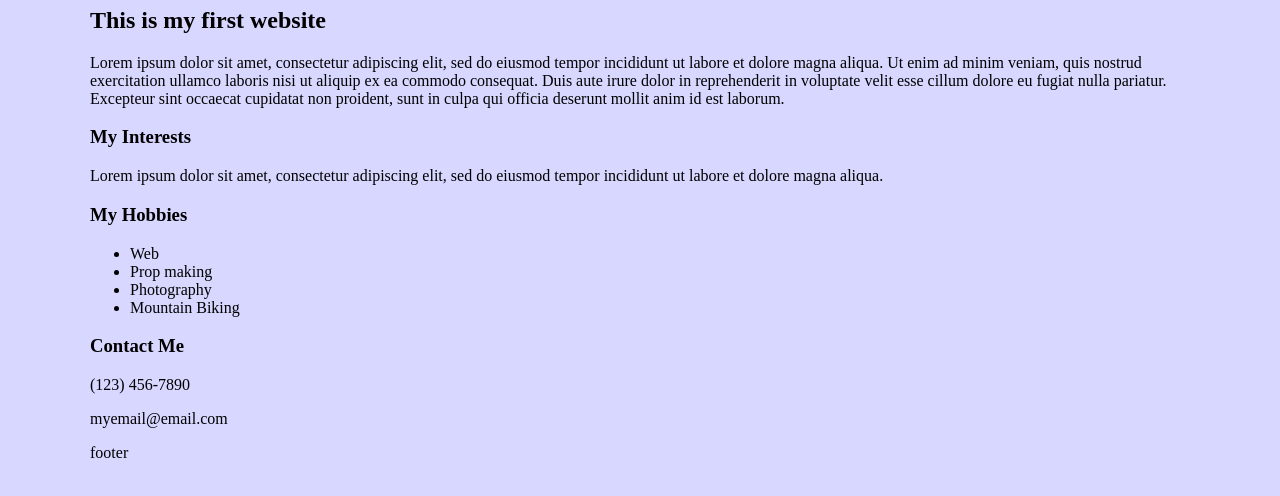
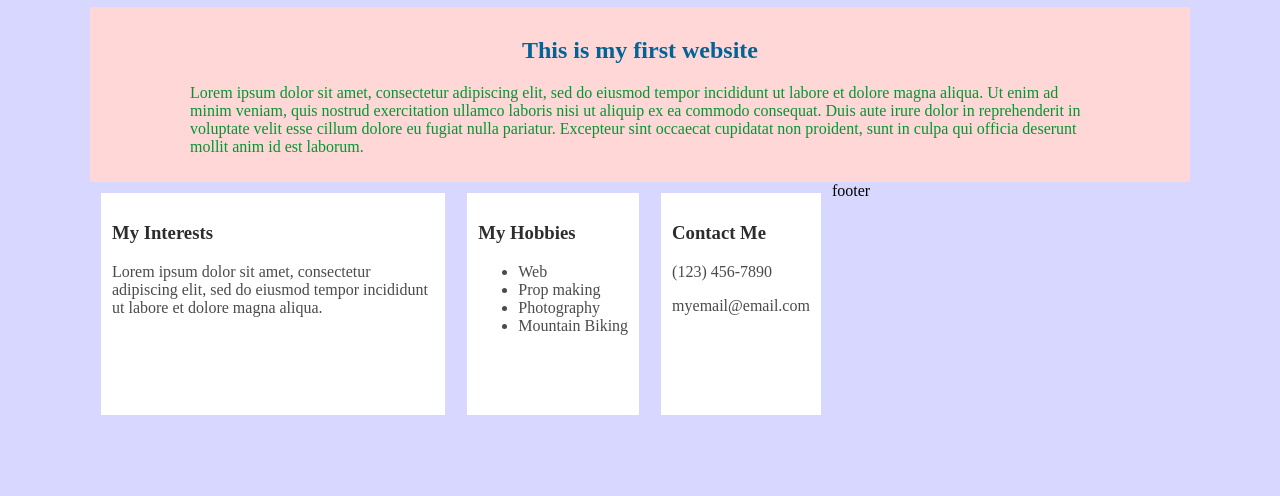
Before and after one commit to codeninja481/Web_Development_By_Doing_HTML_CSS_From_Scratch, a plain HTML site: page index.html in a window 1280 px wide. Shown: the part 60-556 px from the top of the page. Drawn offline with Linux system fonts and the light colour scheme.

Commit message:
Added changes
More CSS styling.

```diff
--- a/index.html
+++ b/index.html
@@ -19,6 +19,35 @@
 				font-weight: normal;
 				color: rgb(0, 150, 175);
 			}
+			section{
+				background: rgb(255, 215, 215);
+				padding: 10px 100px;
+			}
+			section h2{
+				text-align: center;
+				color:rgb(0, 100, 150);
+			}
+			section p{
+				color: rgb(0, 150, 50);
+			}
+			article{
+				background:rgb(255, 255, 255);
+				float: left;
+				max-width: 29.3%;
+				margin: 1%;
+				padding: 1%;
+				height: 200px;
+			}
+			h3{
+				color: rgb(45, 45, 45);
+			}
+			article p{
+				color: rgb(75, 75, 75);
+			}
+			li{
+				color: rgb(75, 75, 75);
+			}
+
 	</style>
 </head>
 <body>
```
